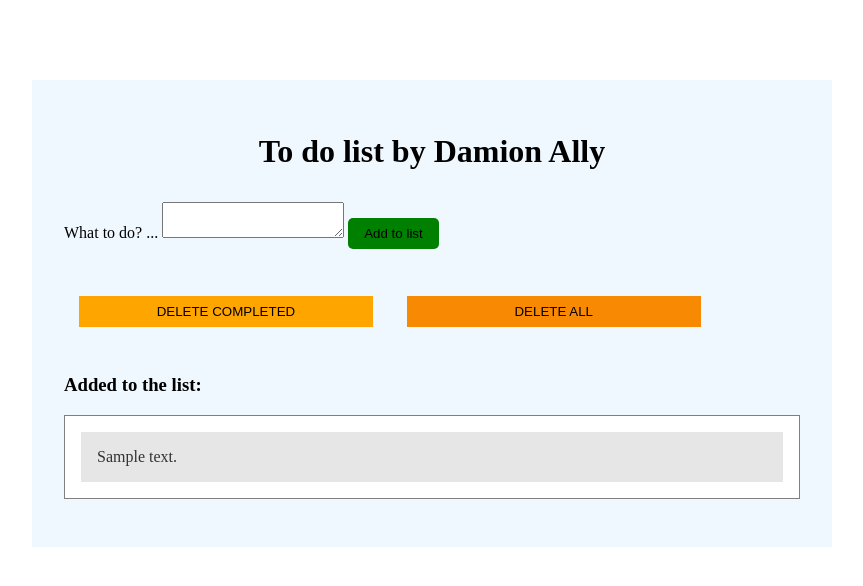
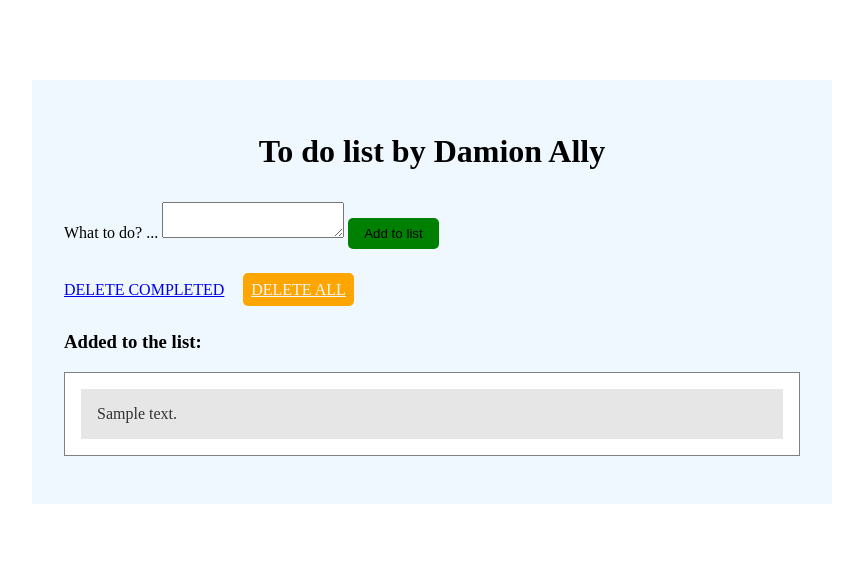
Before and after one commit to damion28/ET721_Fall25, a Django app: template dolist/templates/index.html in a window 1280 px wide. Shown: the top 586 px of the page, without its empty margins (208-1071 px from the left). Run offline with Django 5.2, Linux system fonts and the light colour scheme; the template is opened without the code that fills it: most values are stand-ins (such as "Sample title", 1, 10 or a date in 2020); form fields are guessed from the names that the template uses.

Commit message:
finish lab15 with some errors still

```diff
--- a/dolist/static/doliststyle.css
+++ b/dolist/static/doliststyle.css
@@ -24,9 +24,17 @@ img{width: 100%; display: block;}
 }
 .btndeleteeach{
     background-color: orange;
+    text-align: center;
+    color: aliceblue;
+    padding: 0.5rem;
+    border-radius: 5px;
 }
 .btndeleteall{
-    background-color: rgb(248, 138, 3);
+    background-color: orange;
+    text-align: center;
+    color: aliceblue;
+    padding: 0.5rem;
+    border-radius: 5px;
 }
 .btndeleteeach:hover, .btndeleteall:hover, .btnaddlist:hover{
     background: darkred;
--- a/dolist/templates/index.html
+++ b/dolist/templates/index.html
@@ -21,8 +21,8 @@
             </section>
 
             <section class="formgroup">
-                <button class="btndeleteeach">DELETE COMPLETED</button>
-                <button class="btndeleteall">DELETE ALL</button>
+                <a href="{% url 'deletecompleted' %}" class=""btndeleteeach">DELETE COMPLETED</a>
+                <a href = "{% url 'deleteall' %}" class="btndeleteall">DELETE ALL</a>
             </section>
 
             <section class="formgroup">
@@ -34,8 +34,8 @@
                         {% for task in todo_tasks %}
                         {% if task.completed%}
                             <li class="listitem">{{task.text}}</li>
-                            {%else%}
-                            <a href="#" class="linkitem"><li class="listitem"> {{task.text}}</li></a>
+                        {%else%}
+                            <a href="{% url 'completed' task.id %}" class="linkitem"><li class="listitem"> {{task.text}}</li></a>
                         {%endif%}
                         {% endfor %}
 
```
Also changed, not shown: dolist/urls.py (+10 -1 lines), dolist/views.py (+17 -0 lines), db.sqlite3.
